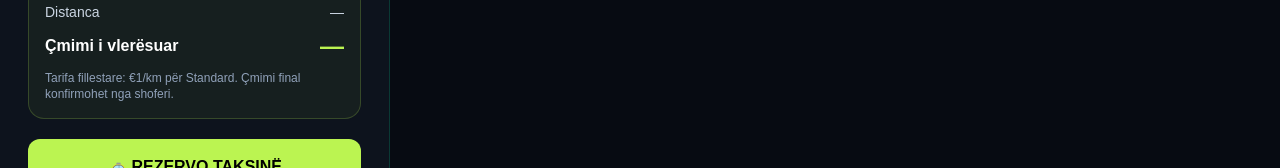
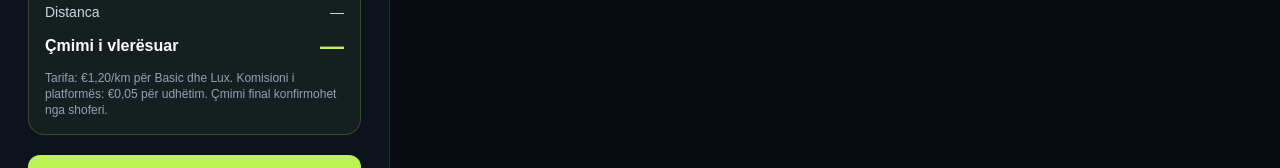
Before and after one commit to rspaqi-jpg/app-taxi1, a Next.js app: page / in a window 1280 px wide. Shown: the part 733-901 px from the top of the page. Built offline with nearby package versions, Linux system fonts and the light colour scheme.

Commit message:
Correct Gjakova Taksi fare and platform fee copy

```diff
--- a/app/page.tsx
+++ b/app/page.tsx
@@ -195,7 +195,7 @@ export default function Home() {
             <div className="rounded-2xl border border-lime-300/20 bg-lime-300/5 p-4">
               <div className="flex items-center justify-between text-sm text-slate-300"><span>Distanca</span><span>{estimatedKm ? estimatedKm.toFixed(1) + ' km' : '—'}</span></div>
               <div className="mt-2 flex items-center justify-between"><span className="font-semibold">Çmimi i vlerësuar</span><span className="text-2xl font-black text-lime-300">{estimatedKm ? euro(estimatedPrice) : '—'}</span></div>
-              <p className="mt-2 text-xs text-slate-400">Tarifa fillestare: €1/km për Standard. Çmimi final konfirmohet nga shoferi.</p>
+              <p className="mt-2 text-xs text-slate-400">Tarifa: €1,20/km për Basic dhe Lux. Komisioni i platformës: €0,05 për udhëtim. Çmimi final konfirmohet nga shoferi.</p>
             </div>
             <button onClick={bookRide} className="w-full rounded-xl bg-lime-300 px-4 py-4 font-black text-black transition hover:bg-lime-200">🚕 REZERVO TAKSINË</button>
             {message && <p role="status" className="rounded-xl border border-lime-300/20 bg-lime-300/10 p-3 text-sm text-lime-100">{message}</p>}
```
